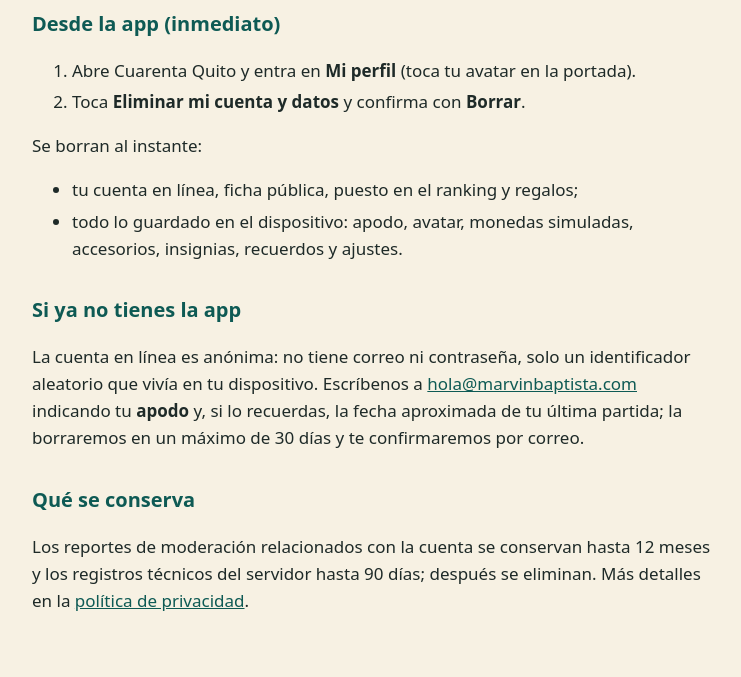
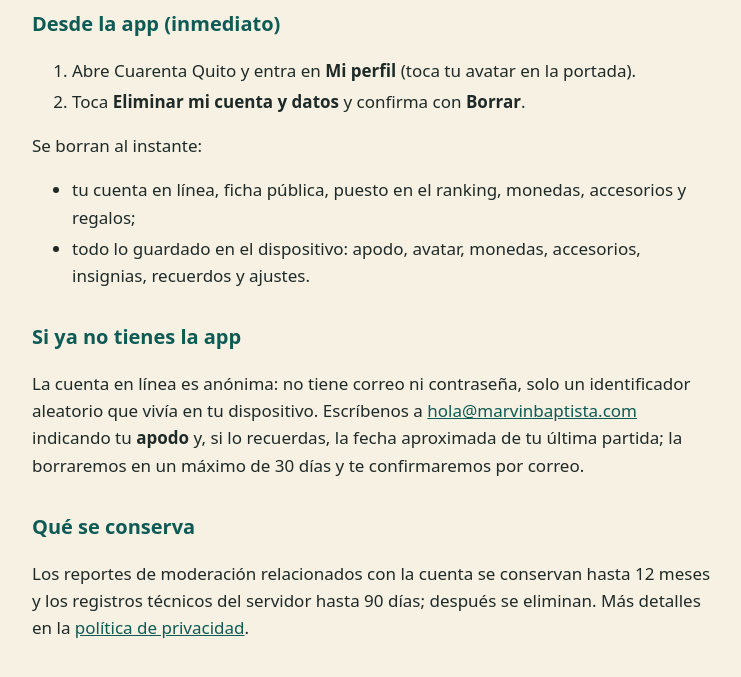
Before and after one commit to CAMIZOCA/cuarenta-quito-legal, a plain HTML site: page borrar-cuenta.html in a window 1280 px wide. Shown: the part 119-796 px from the top of the page, without its empty margins (264-1005 px from the left). Drawn offline with Linux system fonts and the light colour scheme.

Commit message:
Cartera en el servidor y borrado de monedas y accesorios

```diff
--- a/borrar-cuenta.html
+++ b/borrar-cuenta.html
@@ -18,8 +18,8 @@
 </ol>
 <p>Se borran al instante:</p>
 <ul>
-  <li>tu cuenta en línea, ficha pública, puesto en el ranking y regalos;</li>
-  <li>todo lo guardado en el dispositivo: apodo, avatar, monedas simuladas, accesorios, insignias, recuerdos y ajustes.</li>
+  <li>tu cuenta en línea, ficha pública, puesto en el ranking, monedas, accesorios y regalos;</li>
+  <li>todo lo guardado en el dispositivo: apodo, avatar, monedas, accesorios, insignias, recuerdos y ajustes.</li>
 </ul>
 
 <h2>Si ya no tienes la app</h2>
```
Also changed, not shown: privacidad.html (+2 -1 lines).
